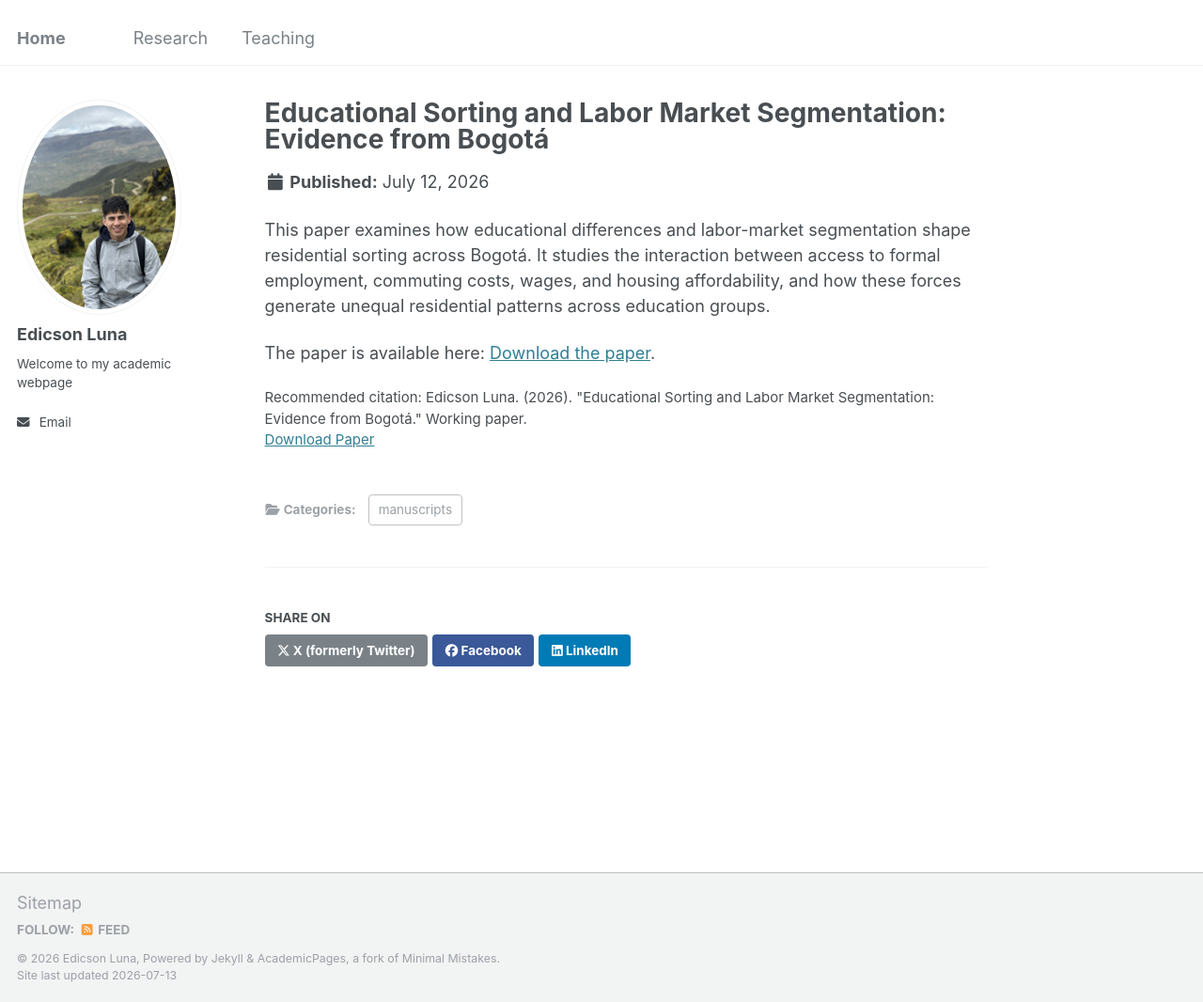
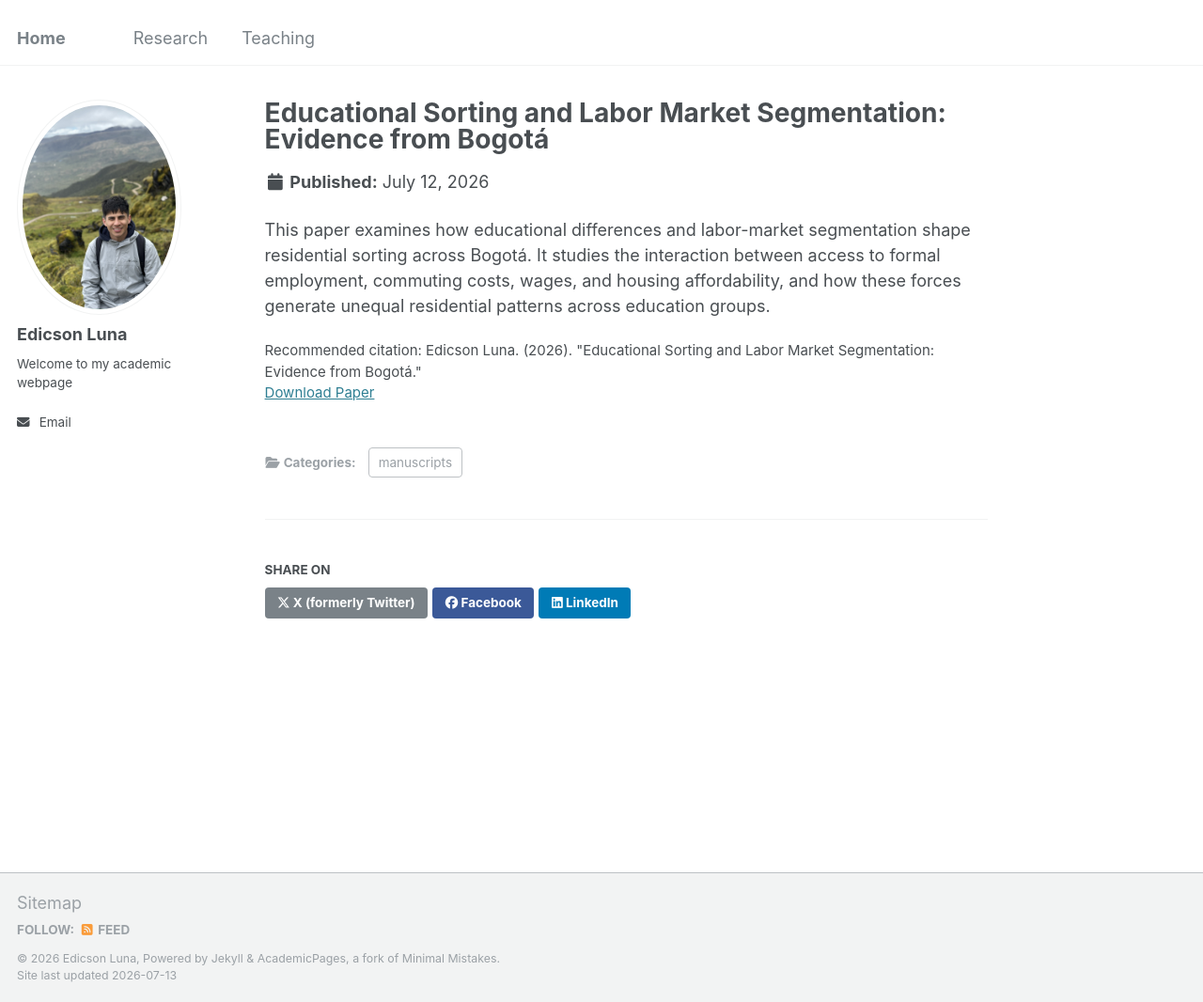
Before and after one commit to edicsonluna/edicsonluna.github.io, a Jekyll site: the page built from _publications/2026-07-12-educational-segregation.md, in a window 1280 px wide and 1066 px high. Shown: the whole window at 94% size. Built offline with Jekyll 4.4.1, drawn with Linux system fonts in a browser that asks for light colours.

Commit message:
Fix citation formatting in educational segregation paper

```diff
--- a/_publications/2026-07-12-educational-segregation.md
+++ b/_publications/2026-07-12-educational-segregation.md
@@ -6,9 +6,7 @@ permalink: /research/educational-segregation
 excerpt: "This paper studies how educational differences, labor-market segmentation, and housing costs shape residential sorting and access to formal employment across Bogotá."
 date: 2026-07-12
 paperurl: "https://edicsonluna.github.io/educational-segregation/Educational_Segregation.pdf"
-citation: 'Edicson Luna. (2026). &quot;Educational Sorting and Labor Market Segmentation: Evidence from Bogotá.&quot; Working paper.'
+citation: 'Edicson Luna. (2026). &quot;Educational Sorting and Labor Market Segmentation: Evidence from Bogotá.&quot;'
 ---
 
 This paper examines how educational differences and labor-market segmentation shape residential sorting across Bogotá. It studies the interaction between access to formal employment, commuting costs, wages, and housing affordability, and how these forces generate unequal residential patterns across education groups.
-
-The paper is available here: [Download the paper](https://edicsonluna.github.io/educational-segregation/Educational_Segregation.pdf).
```
